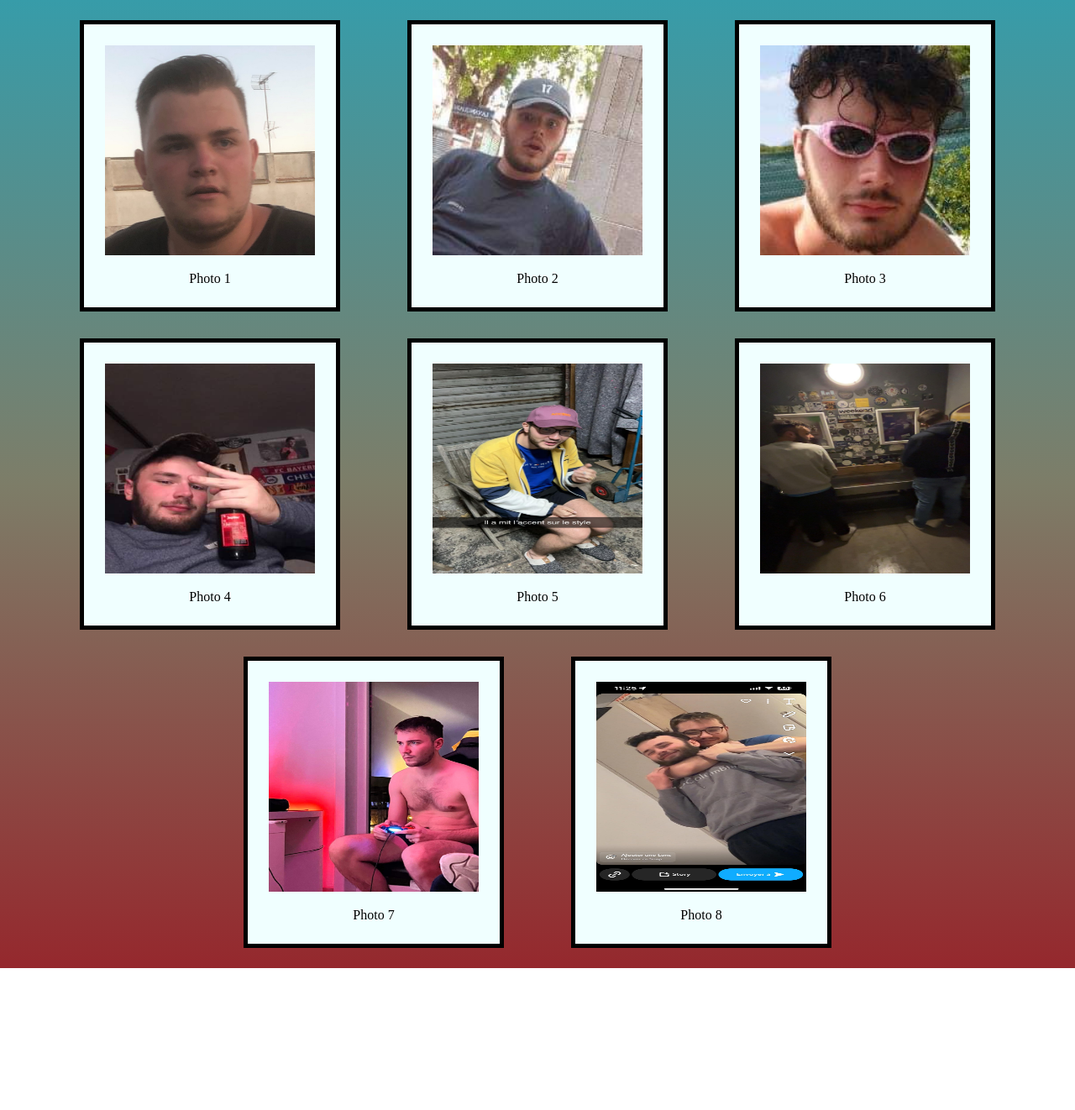
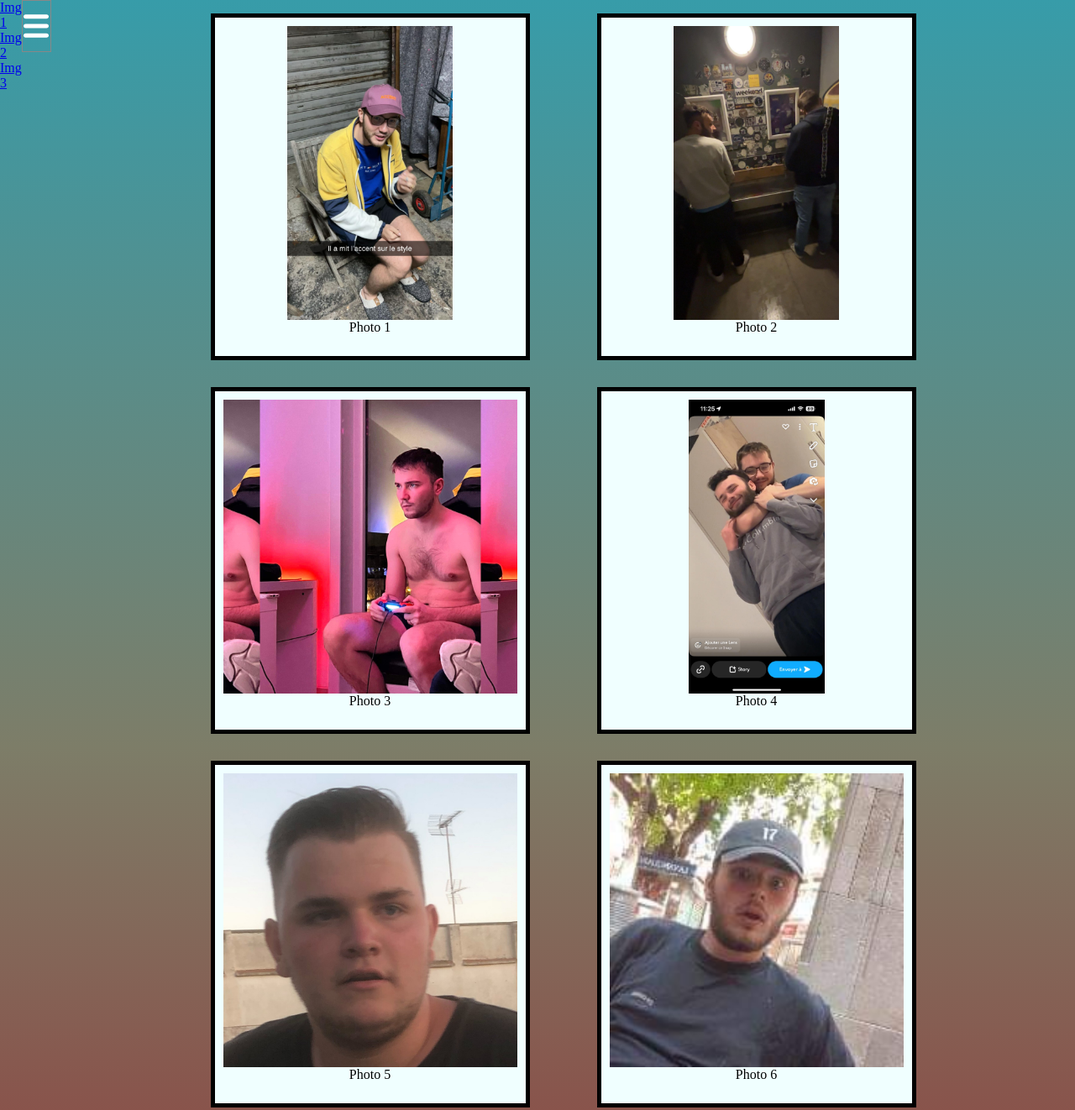
Before and after one commit to hugoclmt/TP_JS_Q2_HEH, a plain HTML site: page Exos 10/index.html in a window 1280 px wide. Shown: the top 1322 px of the page at 84% size. Before the commit the page ends 1153 px from the top, so only its background shows below. Drawn offline with Linux system fonts and the light colour scheme.

Commit message:
Exos 10 en attente

```diff
--- a/Exos 10/index.html
+++ b/Exos 10/index.html
@@ -7,44 +7,56 @@
     <script src="jquery-3.3.1.min.js"></script>
 </head>
 <body>
-
+<div id="liens">
+    <a href="#">Img 1</a>
+    <a href="#">Img 2</a>
+    <a href="#">Img 3</a>
+</div>
+<div id="burger"></div>
 <div id="containeur">
 <!-- Utiliser des divs au lieu de img
  utiliser css au lieu de jquery
  -->
+
     <figure>
-        <img src="./img/IMG_2383.JPG">
+        <div id="img1"></div>
         <figcaption>Photo 1</figcaption>
     </figure>
+
     <figure>
-        <img src="./img/IMG_2384.JPG">
+        <div id="img2"></div>
         <figcaption>Photo 2</figcaption>
     </figure>
+
     <figure>
-        <img src="./img/IMG_2385.JPG">
+        <div id="img3"></div>
         <figcaption>Photo 3</figcaption>
     </figure>
+
     <figure>
-        <img src="./img/IMG_2871.JPG">
+        <div id="img4"></div>
         <figcaption>Photo 4</figcaption>
     </figure>
+
     <figure>
-        <img src="./img/427761308_934965904492939_8614603580417813782_n.jpg">
+        <div id="img5"></div>
         <figcaption>Photo 5</figcaption>
     </figure>
+
     <figure>
-        <img src="./img/428314324_1314750076595287_6293483680658130856_n.jpg">
+        <div id="img6"></div>
         <figcaption>Photo 6</figcaption>
     </figure>
+
     <figure>
-        <img src="./img/428442168_3521225131474942_9059590931425637826_n.jpg">
+        <div id="img7"></div>
         <figcaption>Photo 7</figcaption>
     </figure>
+
     <figure>
-        <img src="./img/428939266_2724218397733145_5993076345557563510_n.jpg">
+        <div id="img8"></div>
         <figcaption>Photo 8</figcaption>
     </figure>
-</div>
 
 <script>
     $(document).ready(function (){
--- a/Exos 10/lib/style.css
+++ b/Exos 10/lib/style.css
@@ -1,5 +1,11 @@
+html,body{
+    margin: 0;
+    padding: 0;
+}
+
 body{
-    background: -webkit-linear-gradient(180deg, #379ca9,#7d7d68,#95282d);/* Chrome 10-25, Safari 5.1-6 */                          background: linear-gradient(180deg, #379ca9,#7d7d68,#95282d);/* W3C, IE 10+/ Edge, Firefox 16+, Chrome 26+, Opera 12+, Safari 7+ */
+    display: flex;
+    /*background: -webkit-linear-gradient(180deg, #379ca9,#7d7d68,#95282d);/* Chrome 10-25, Safari 5.1-6 */                          background: linear-gradient(180deg, #379ca9,#7d7d68,#95282d);/* W3C, IE 10+/ Edge, Firefox 16+, Chrome 26+, Opera 12+, Safari 7+ */
 }
 
 #containeur{
@@ -16,12 +22,90 @@ figure{
     cursor: pointer;
 }
 
-img{
-    padding:  15px;
-    width: 250px;
-    height: 250px;
-}
-
 figcaption{
     padding-bottom: 15px;
 }
+
+#burger{
+    background-image: url("../img/menu.svg");
+    background-repeat: no-repeat;
+    background-position: center;
+    height: 40px;
+    width: 40px;
+    border: #888 1px solid;
+    cursor: pointer;
+    background-size: 30px 30px;
+    margin-left: 0px;
+    padding: 10px;
+}
+
+#liens{
+    display: flex;
+    flex-flow: column nowrap;
+
+}
+
+
+#img1{
+    background-image: url("../img/427761308_934965904492939_8614603580417813782_n.jpg");
+    background-size: contain;
+    background-repeat: no-repeat;
+    background-position: center;
+    width: 350px;
+    height: 350px;
+}
+#img2{
+    background-image: url("../img/428314324_1314750076595287_6293483680658130856_n.jpg");
+    background-size: contain;
+    background-repeat: no-repeat;
+    background-position: center;
+    width: 350px;
+    height: 350px;
+}
+#img3{
+    background-image: url("../img/428442168_3521225131474942_9059590931425637826_n.jpg");
+    background-size: contain;
+    background-position: center;
+    width: 350px;
+    height: 350px;
+}
+#img4{
+    background-image: url("../img/428939266_2724218397733145_5993076345557563510_n.jpg");
+    background-size: contain;
+    background-position: center;
+    background-repeat: no-repeat;
+    width: 350px;
+    height: 350px;
+}
+#img5{
+    background-image: url("../img/IMG_2383.JPG");
+    background-size: contain;
+    background-position: center;
+    background-repeat: no-repeat;
+    width: 350px;
+    height: 350px;
+}
+#img6{
+    background-image: url("../img/IMG_2384.JPG");
+    background-size: contain;
+    background-position: center;
+    background-repeat: no-repeat;
+    width: 350px;
+    height: 350px;
+}
+#img7{
+    background-image: url("../img/IMG_2385.JPG");
+    background-size: contain;
+    background-position: center;
+    width: 350px;
+    background-repeat: no-repeat;
+    height: 350px;
+}
+#img8{
+    background-image: url("../img/IMG_2871.JPG");
+    background-size: contain;
+    background-position: center;
+    background-repeat: no-repeat;
+    width: 350px;
+    height: 350px;
+}
```
Also changed, not shown: Exos 10/img/cross.svg (added), Exos 10/img/menu.svg (added).
